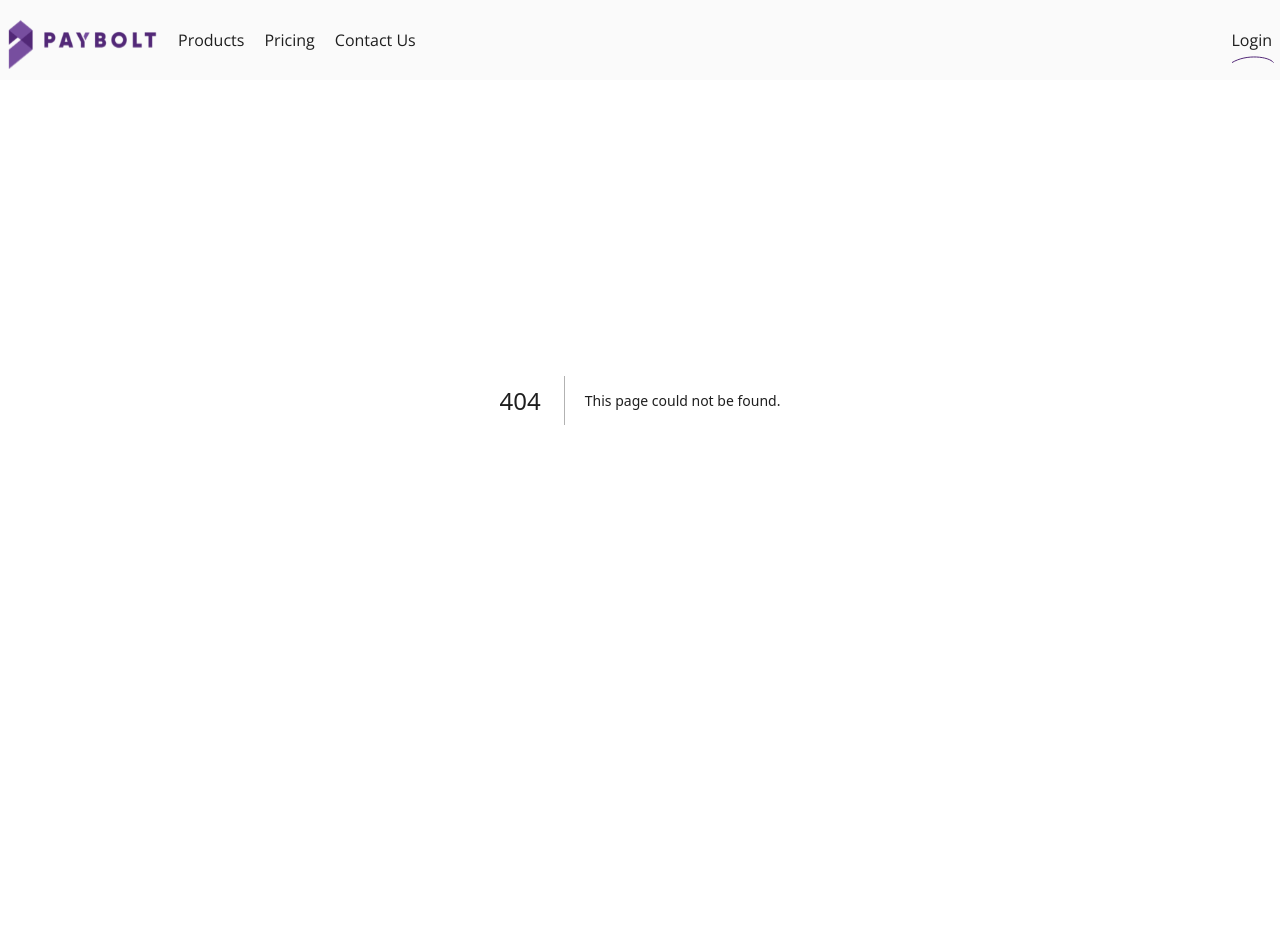
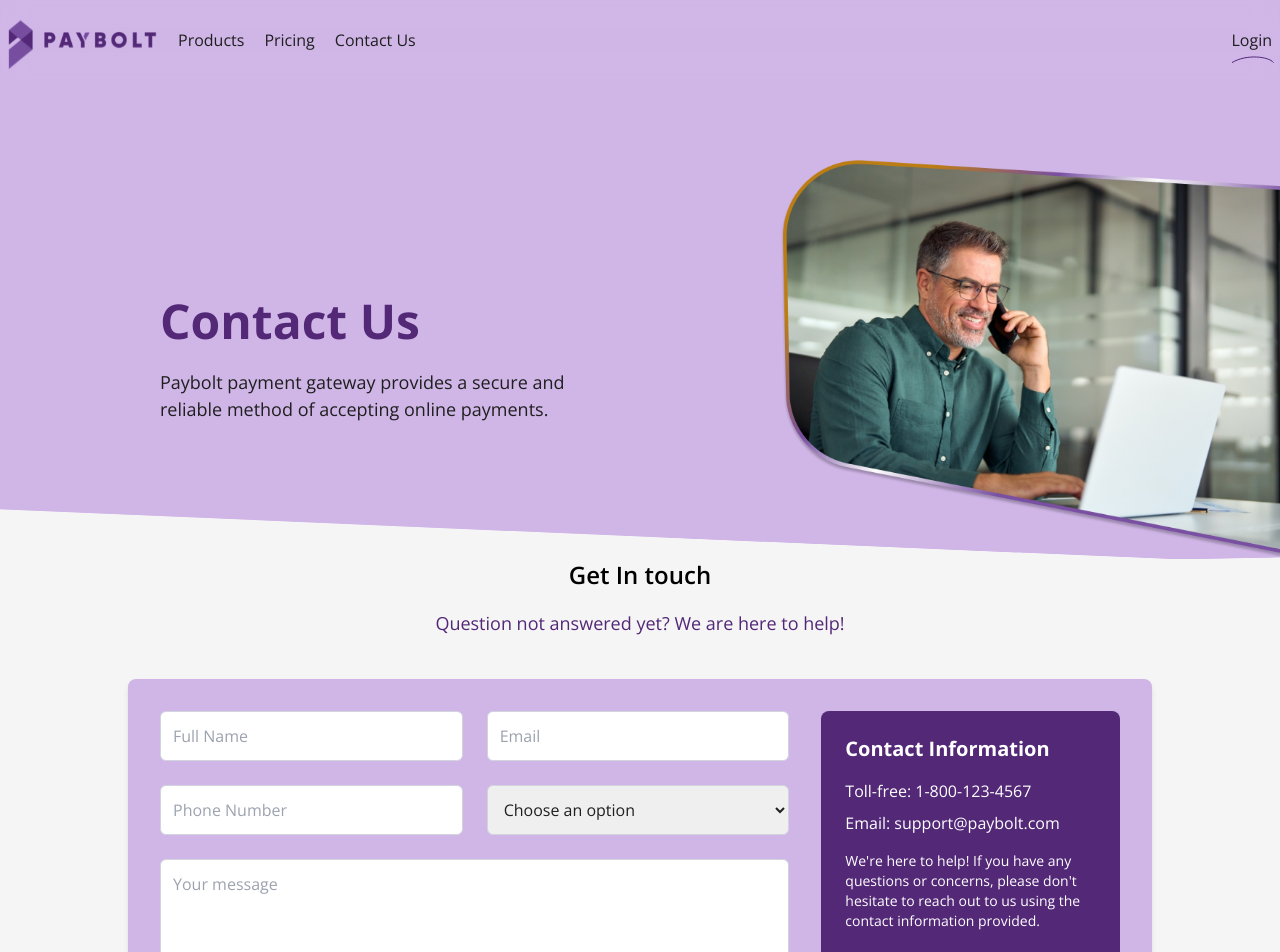
Before and after one commit to rahul9852-dot/www.paybolt.in, a Next.js app: page /contact in a window 1280 px wide. Before the commit this address had no page. Shown: the top 952 px of the page. Before the commit the page ends 800 px from the top, so only its background shows below. Built offline with nearby package versions, Linux system fonts and the light colour scheme.

Commit message:
contact us page completed

```diff
--- /dev/null
+++ b/src/app/contact/page.tsx
@@ -0,0 +1,12 @@
+
+import { ContactUs } from "@/modules/ContactUs"
+const Contact = () =>{
+
+  return (
+    <div>
+      <ContactUs/>
+    </div>
+  )
+}
+
+export default Contact;
--- a/src/app/globals.scss
+++ b/src/app/globals.scss
@@ -100,5 +100,5 @@ body {
 }
 
 .btn {
-  @apply px-6 py-3 rounded-md bg-primary-50 text-primary font-semibold flex items-center justify-center gap-2 shadow shadow-[#BC7C14];
+  @apply px-6 py-3 rounded-md bg-primary-50 text-primary font-semibold flex items-center justify-center gap-2 shadow shadow-[#BC7C14] hover:bg-secondary-100;
 }
--- /dev/null
+++ b/src/modules/ContactUs/BusinessSetUp/BusinessSetUp.tsx
@@ -0,0 +1,23 @@
+const BusinessSetUp = () =>{
+  return (
+    <div className="pt-10">
+        <div className="business-banner grid grid-cols-2 items-center justify-between px-4 py-4">
+          <div className=" flex flex-col items-center justify-center px-2 py-2">
+            <h1 className=" text-4xl  text-primary mb-4">Scale-up your Business</h1>
+            <p className="text-2xl text-bold text-primary">with Paybolt Payment Solutions Platform</p>
+          </div>
+          <div className="flex justify-center">
+            <button className="btn">
+              <span className="font-semibold">Get Started</span>
+              <svg xmlns="http://www.w3.org/2000/svg" className="h-5 w-5" viewBox="0 0 20 20" fill="currentColor">
+                <path fillRule="evenodd" d="M10.293 3.293a1 1 0 011.414 0l6 6a1 1 0 010 1.414l-6 6a1 1 0 01-1.414-1.414L14.586 11H3a1 1 0 110-2h11.586l-4.293-4.293a1 1 0 010-1.414z" clipRule="evenodd" />
+              </svg>
+            </button>
+          </div>
+        </div>
+    </div>
+
+  )
+}
+
+export default BusinessSetUp;
--- /dev/null
+++ b/src/modules/ContactUs/ContactBanner/ContactBanner.tsx
@@ -0,0 +1,28 @@
+import Image from "next/image";
+import ContactImg from "@public/images/contactImg.png"
+
+const ContactBanner = () =>{
+  return (
+    <div className="grid grid-cols-2 gap-8 items-center contact-banner">
+      <div className="flex flex-col items-start justify-center ml-40">
+        <div className="w-full max-w-md">
+          <h1 className="text-primary text-5xl font-bold mb-6">Contact Us</h1>
+          <p className="text-[18px]">
+            Paybolt payment gateway provides a secure and reliable method of accepting online payments.
+          </p>
+        </div>
+      </div>
+      <div className="flex justify-end">
+        <Image
+          src={ContactImg}
+          height={500}
+          width={500}
+          alt="Contact illustration"
+          className="max-w-full h-auto"
+        />
+      </div>
+    </div>
+  )
+}
+
+export default ContactBanner;
--- /dev/null
+++ b/src/modules/ContactUs/ContactForm/ContactForm.tsx
@@ -0,0 +1,68 @@
+const ContactForm = () => {
+  return (
+    <div className=" flex flex-col items-center justify-center mb-4">
+      <div className=" flex flex-col items-center justify-center mb-10">
+        <h3 className=" text-[24px] font-semibold text-black leading-8 mb-4">Get In touch</h3>
+        <p className=" text-[18px] text-primary leading-8">Question not answered yet? We are here to help!</p>
+      </div>
+
+      <div className="grid grid-cols-3 gap-8 bg-primary-50 p-8 rounded-lg shadow-md max-w-5xl mx-auto">
+        <div className="col-span-2 grid grid-cols-2 gap-6">
+          <div className="col-span-1">
+            <input
+              type="text"
+              placeholder="Full Name"
+              className="w-full p-3 border border-gray-300 rounded-md"
+            />
+          </div>
+          <div className="col-span-1">
+            <input
+              type="email"
+              placeholder="Email"
+              className="w-full p-3 border border-gray-300 rounded-md"
+            />
+          </div>
+          <div className="col-span-1">
+            <input
+              type="tel"
+              placeholder="Phone Number"
+              className="w-full p-3 border border-gray-300 rounded-md"
+            />
+          </div>
+          <div className="col-span-1">
+            <select className="w-full p-3 border border-gray-300 rounded-md">
+              <option value="">Choose an option</option>
+              <option value="option1">Option 1</option>
+              <option value="option2">Option 2</option>
+              <option value="option3">Option 3</option>
+            </select>
+          </div>
+          <div className="col-span-2">
+            <textarea
+              placeholder="Your message"
+              rows={4}
+              className="w-full p-3 border border-gray-300 rounded-md"
+            ></textarea>
+          </div>
+          <div className="col-span-2">
+            <button className="w-full bg-primary text-white py-3 rounded-md hover:bg-primary-dark transition duration-300">
+              Submit
+            </button>
+          </div>
+        </div>
+        <div className="col-span-1 bg-primary text-white p-6 rounded-lg">
+          <h4 className="text-xl font-bold mb-4">Contact Information</h4>
+          <p className="mb-2">Toll-free: 1-800-123-4567</p>
+          <p className="mb-4">Email: support@paybolt.com</p>
+          <p className="text-sm">
+            We're here to help! If you have any questions or concerns, please don't hesitate to reach out to us using the contact information provided.
+          </p>
+        </div>
+      </div>
+    </div>
+
+  )
+}
+
+
+export default ContactForm;
--- /dev/null
+++ b/src/modules/ContactUs/contact.scss
@@ -0,0 +1,34 @@
+.contact-banner {
+  @apply bg-primary-50;
+  clip-path: polygon(0 0, 100% 0, 100% calc(100% - 2px), calc(100% - 100px) 100%, 0 calc(100% - 50px));
+  position: relative;
+
+  &::before {
+    @apply content-[''] absolute top-0 left-0 right-0 h-[100px] bg-primary-50 z-[2];
+    // Adjust the height value based on your header height
+  }
+
+  >* {
+    @apply relative bg-primary-50 z-[3];
+  }
+}
+
+// Override header styles when on contact page
+body:has(.contact-banner) {
+  header {
+    background-color: transparent !important;
+    z-index: 10;
+
+    * {
+      color: hsl(var(--foreground));
+    }
+  }
+}
+
+.business-banner {
+  @apply bg-gradient-to-r from-primary-50 to-primary-400;
+  clip-path: polygon(0 0, 100% 60px, 100% calc(100% - 60px), 0 100%);
+  height: 400px;
+  // background: linear-gradient(to bottom right, theme('colors.primary.50'), theme('colors.primary.DEFAULT'));
+  padding: 40px; // Adds some padding inside the container
+}
--- /dev/null
+++ b/src/modules/ContactUs/index.tsx
@@ -0,0 +1,16 @@
+import BusinessSetUp from './BusinessSetUp/BusinessSetUp'
+import './contact.scss'
+import ContactBanner from './ContactBanner/ContactBanner'
+import ContactForm from './ContactForm/ContactForm'
+export const ContactUs = () =>{
+  return (
+    <>
+    <div className="contact-banner pt-40">
+      <ContactBanner />
+    </div>
+      <ContactForm />
+      <BusinessSetUp/>
+  </>
+
+  )
+}
```
Also changed, not shown: public/images/contactImg.png (added).
